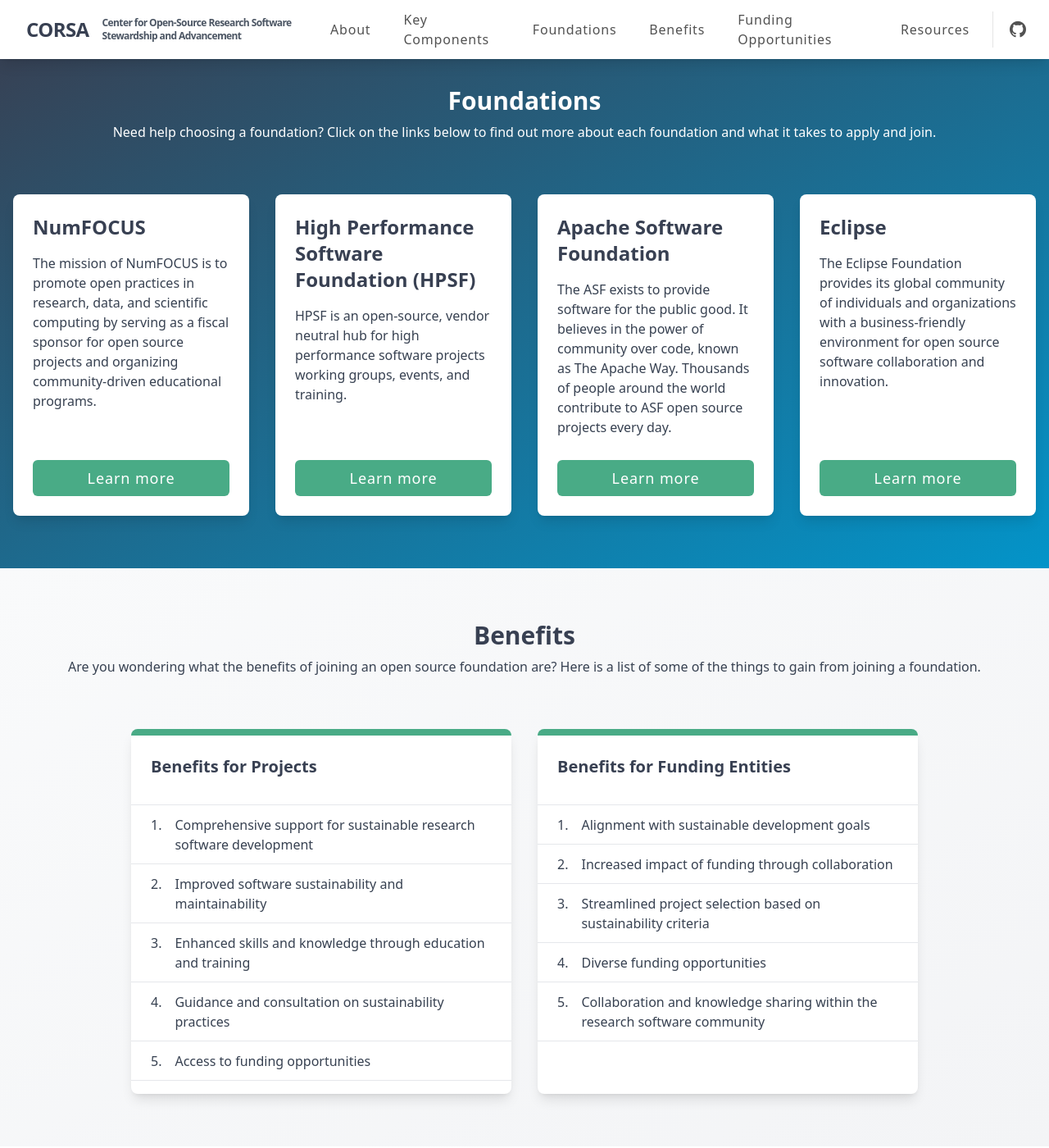
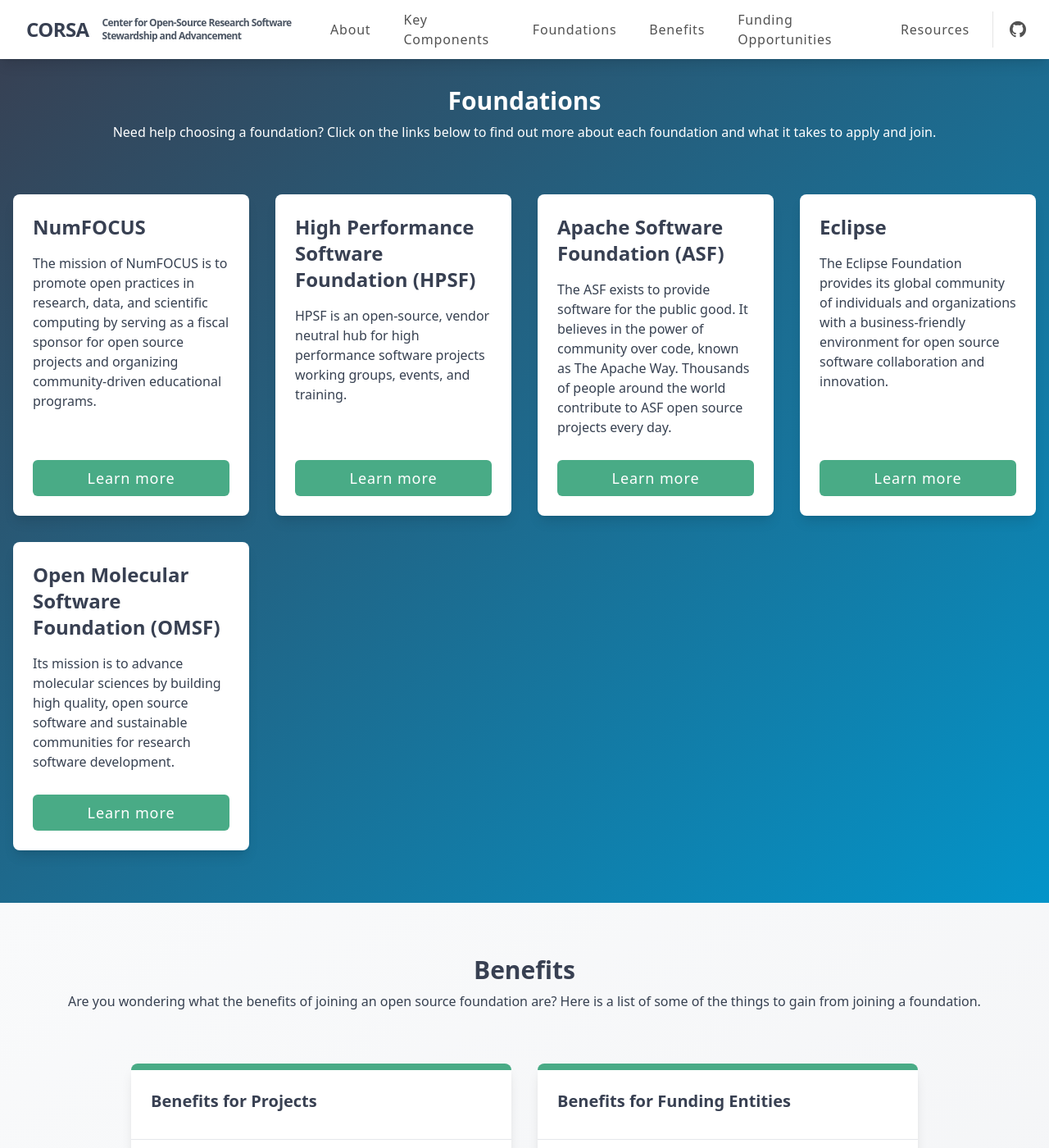
Before and after one commit to corsa-center/corsa-center.github.io, a Jekyll site: the page built from docs/index.html, in a window 1280 px wide and 1400 px high, scrolled down 1497 px. Shown: the whole window at 82% size. Built offline with Jekyll 4.4.1, drawn with Linux system fonts in a browser that asks for light colours; nearby versions of some CDN libraries.

Commit message:
adding OMSF

```diff
--- a/docs/index.html
+++ b/docs/index.html
@@ -45,7 +45,7 @@
     button_link: /foundations/hpsf.html
     button_text: Learn more
     internal_url: true
-  - name: Apache Software Foundation
+  - name: Apache Software Foundation (ASF)
     content: "The ASF exists to provide software for the public good. It believes in the power of community over code, known as The Apache Way. Thousands of people around the world contribute to ASF open source projects every day."
     button_link: /foundations/apache.html
     button_text: Learn more
@@ -57,6 +57,13 @@
     button_text: Learn more
     disable_button: false
     internal_url: false
+  - name: Open Molecular Software Foundation (OMSF)
+    content: "Its mission is to advance molecular sciences by building high quality, open source software and sustainable communities for research software development."
+    button_link: "https://omsf.io/"
+    button_text: Learn more
+    disable_button: false
+    internal_url: false
+
 
 
 # BENEFITS SECTION
```
